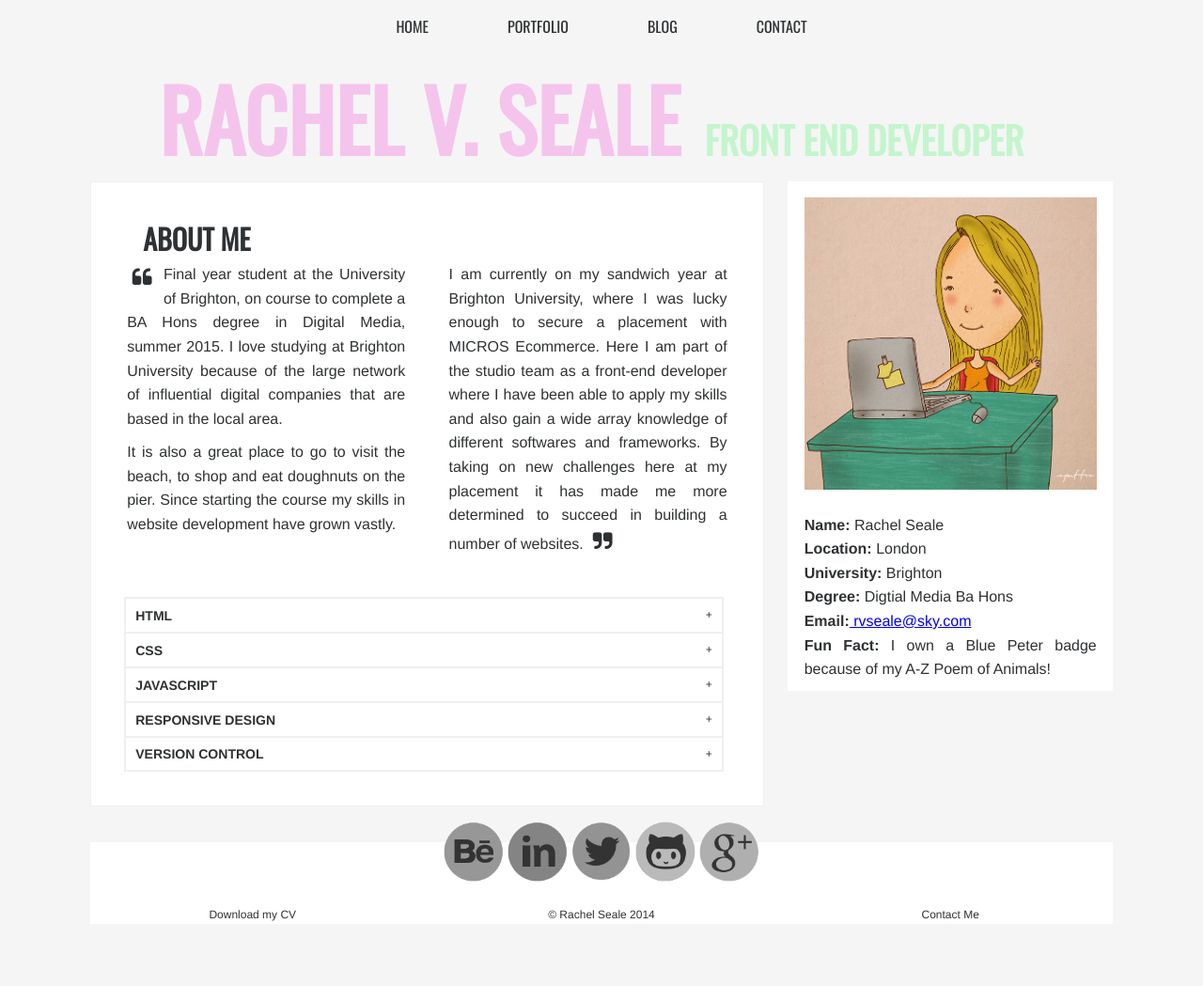
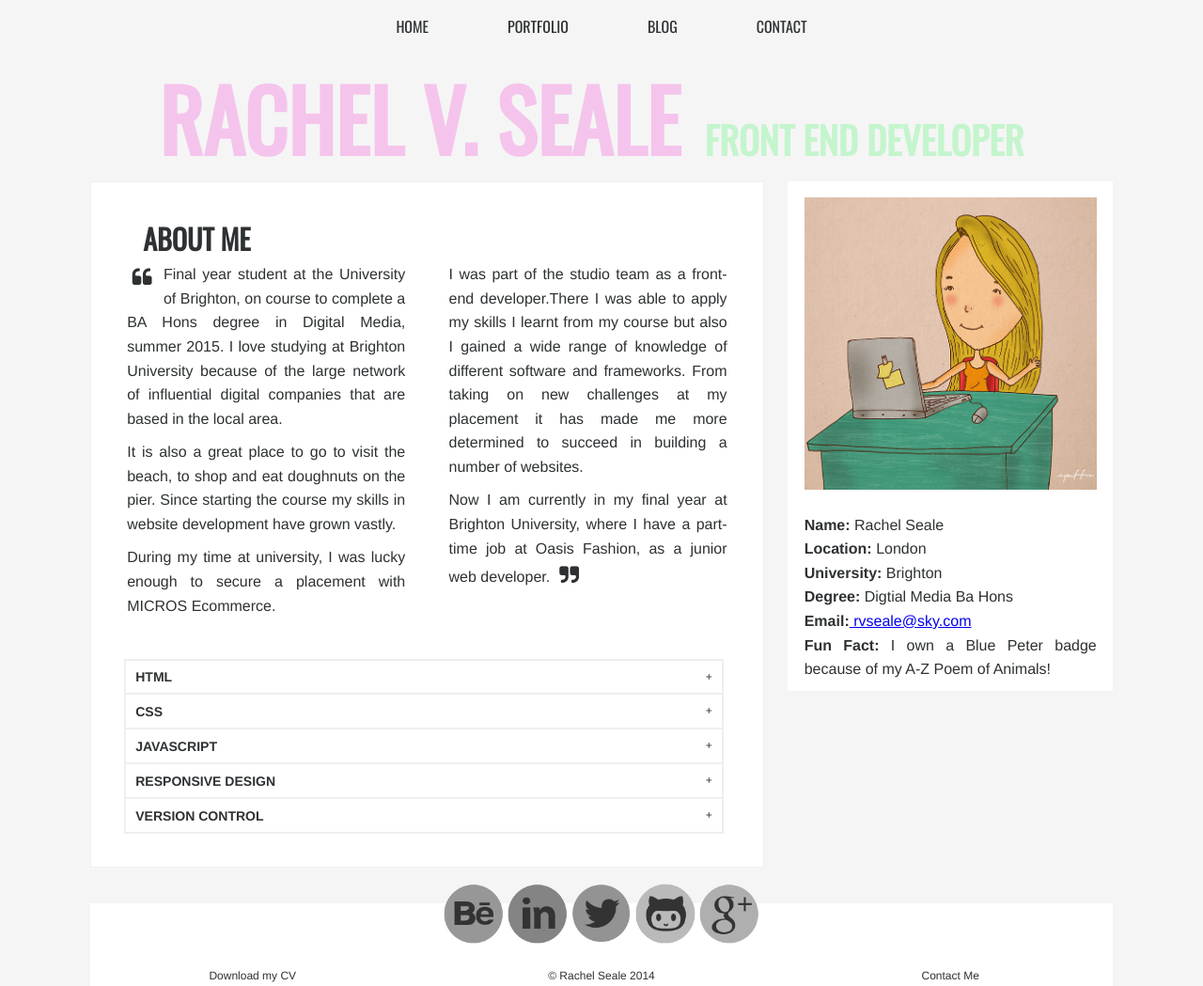
Before and after one commit to RachelSeale/rsealePortfolio, a Jekyll site: the page built from index.html, in a window 1280 px wide. Shown: the whole page at 94% size. Built offline with Jekyll 4.4.1, drawn with Linux system fonts in a browser that asks for light colours; nearby versions of some CDN libraries; Markdown is read by kramdown in place of the engine named in the settings; before the commit the page ends 983 px from its top, so only the background shows below that.

Commit message:
text update

```diff
--- a/index.html
+++ b/index.html
@@ -10,11 +10,13 @@ class: home
 				<h1> About Me </h1>
 	    		<div class="first-half">
 	      			<p><i class="fa fa-quote-left fa-2x pull-left fa-border"></i>Final year student at the University of Brighton, on course to complete a BA Hons degree in Digital Media, summer 2015. I love studying at Brighton University because of the large network of influential digital companies that are based in the local area. </p>
-	      			<p>It is also a great place to go to visit the beach, to shop and eat doughnuts on the pier. Since starting the course my skills in website development have grown vastly.
+	      			<p>It is also a great place to go to visit the beach, to shop and eat doughnuts on the pier. Since starting the course my skills in website development have grown vastly.</p>
+					<p>During my time at university, I was lucky enough to secure a placement with MICROS Ecommerce.</p>
 	      			</p>
 	      		</div>
 	      		<div class="second-half">
-	      			<p>I am currently on my sandwich year at Brighton University, where I was lucky enough to secure a placement with MICROS Ecommerce. Here I am part of the studio team as a front-end developer where I have been able to apply my skills and also gain a wide array knowledge of different softwares and frameworks. By taking on new challenges here at my placement it has made me more determined to succeed in building a number of websites. <i class="fa fa-quote-right fa-2x fa-border"></i></p>
+	      			<p>I was part of the studio team as a front-end developer.There I was able to apply my skills I learnt from my course but also I gained a wide range of knowledge of different software and frameworks. From taking on new challenges at my placement it has made me more determined to succeed in building a number of websites.</p>
+     				<p>Now I am currently in my final year at Brighton University, where I have a part-time job at Oasis Fashion, as a junior web developer. <i class="fa fa-quote-right fa-2x fa-border"></i></p>
 	      		</div>
 
 	      		<div class="skills-accordian">
```
